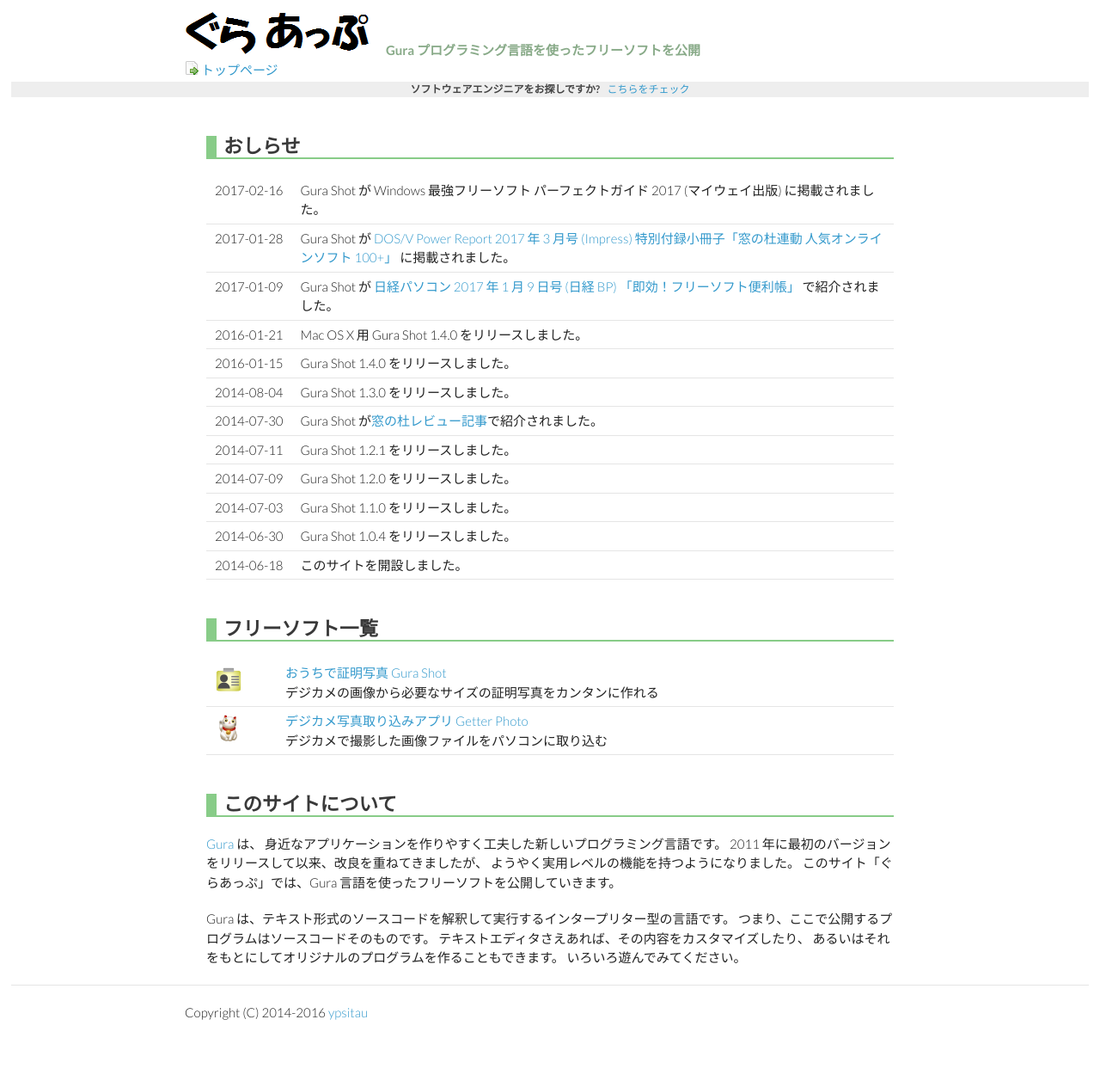
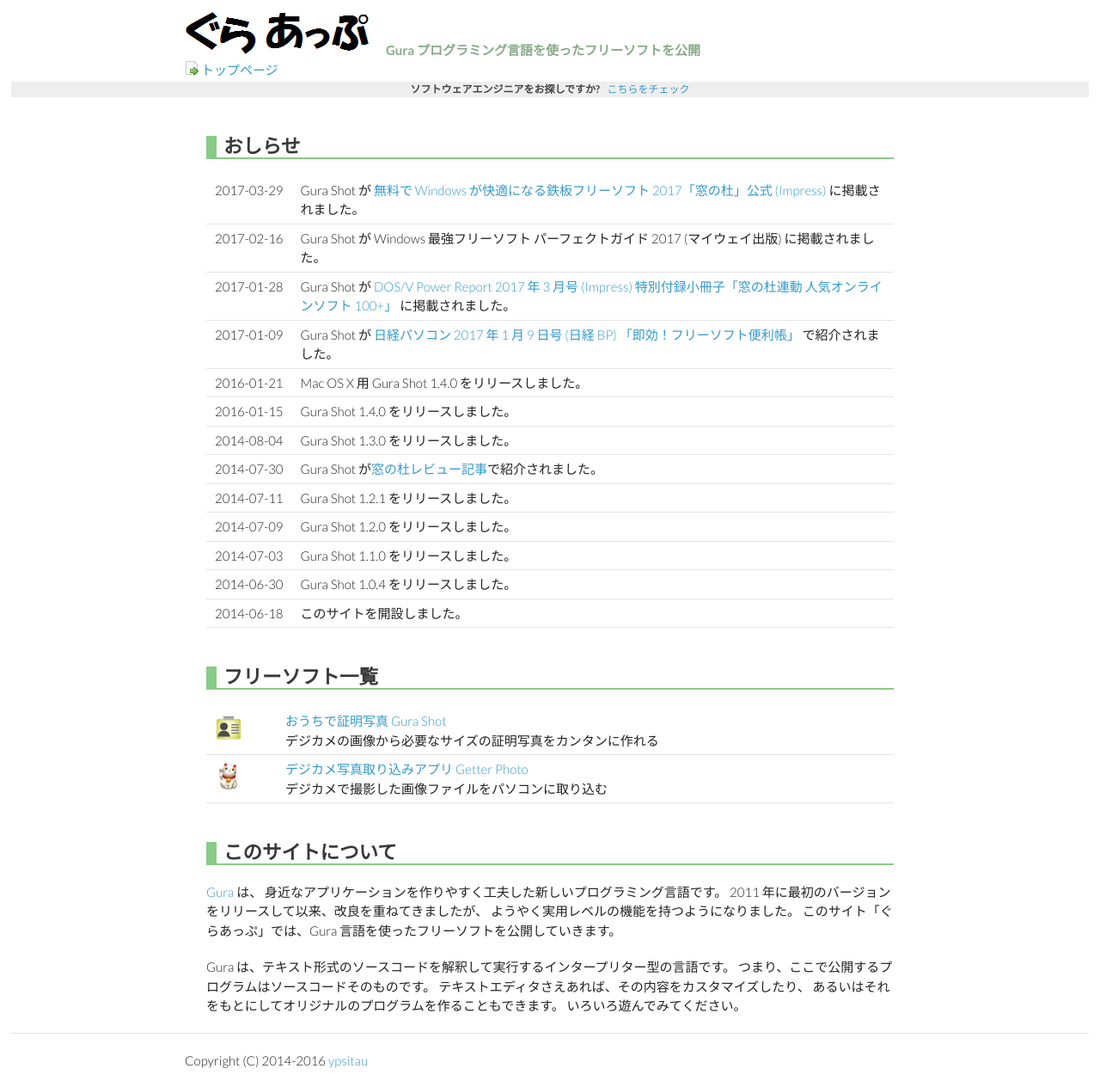
Before and after one commit to gura-app/gura-app.github.io, a Jekyll site: the page built from index.md, in a window 1280 px wide. Shown: the whole page at 86% size. Built offline with Jekyll 4.4.1, drawn with Linux system fonts in a browser that asks for light colours; before the commit the page ends 1201 px from its top, so only the background shows below that.

Commit message:
added a name of media that introduces Gura Shot

```diff
--- a/index.md
+++ b/index.md
@@ -8,6 +8,12 @@
 ## おしらせ
 
 <table>
+<tr><td valign="top" style="white-space:nowrap">2017-03-29</td><td>
+Gura Shot が
+<a href="http://book.impress.co.jp/books/1116102062">無料で Windows が快適になる鉄板フリーソフト 2017「窓の杜」公式 (Impress)</a>
+に掲載されました。
+</td></tr>
+
 <tr><td valign="top" style="white-space:nowrap">2017-02-16</td><td>
 Gura Shot が Windows 最強フリーソフト パーフェクトガイド 2017 (マイウェイ出版) に掲載されました。
 </td></tr>
```
Also changed, not shown: gurashot/index.md (+1 -0 lines).
